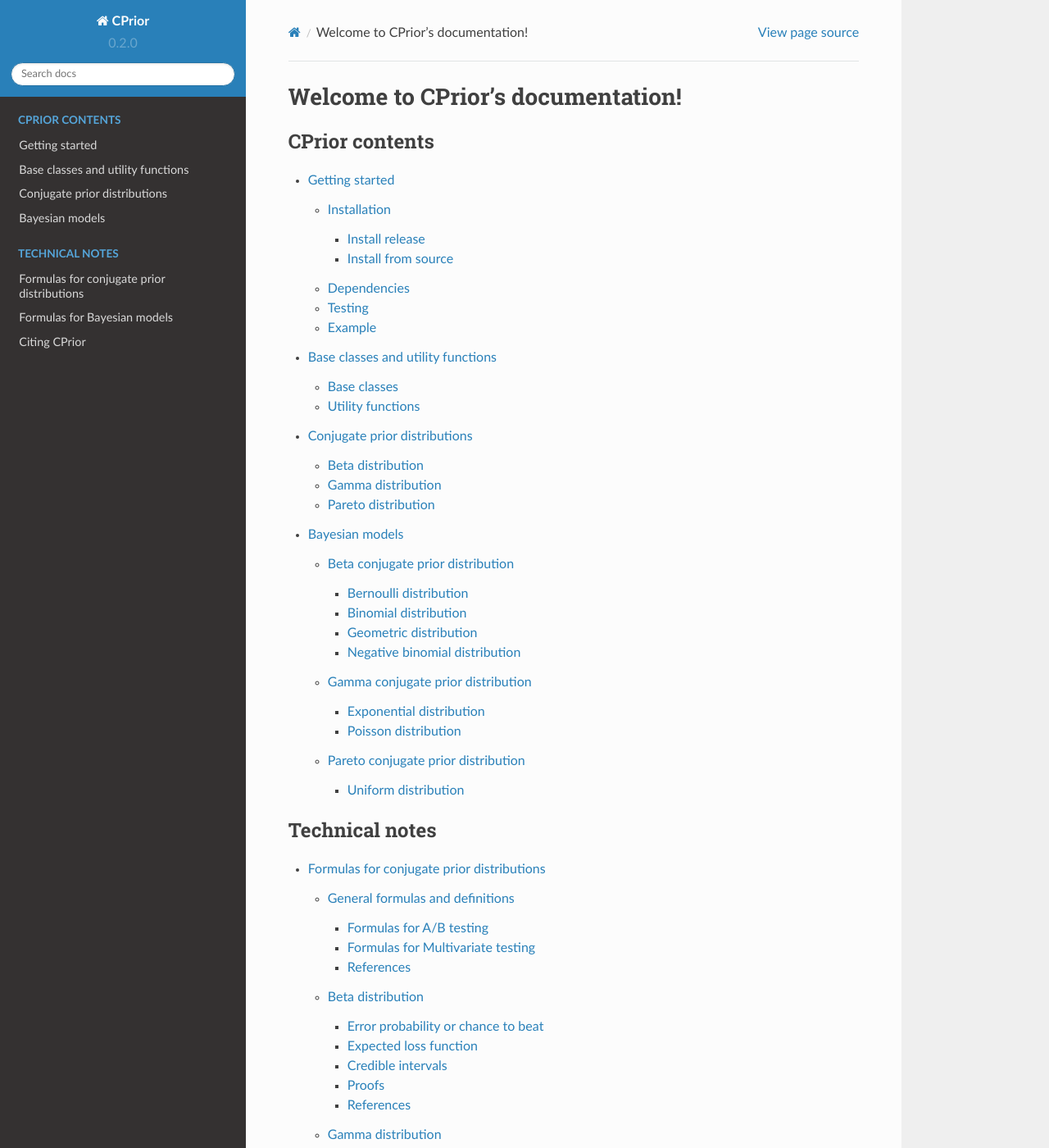
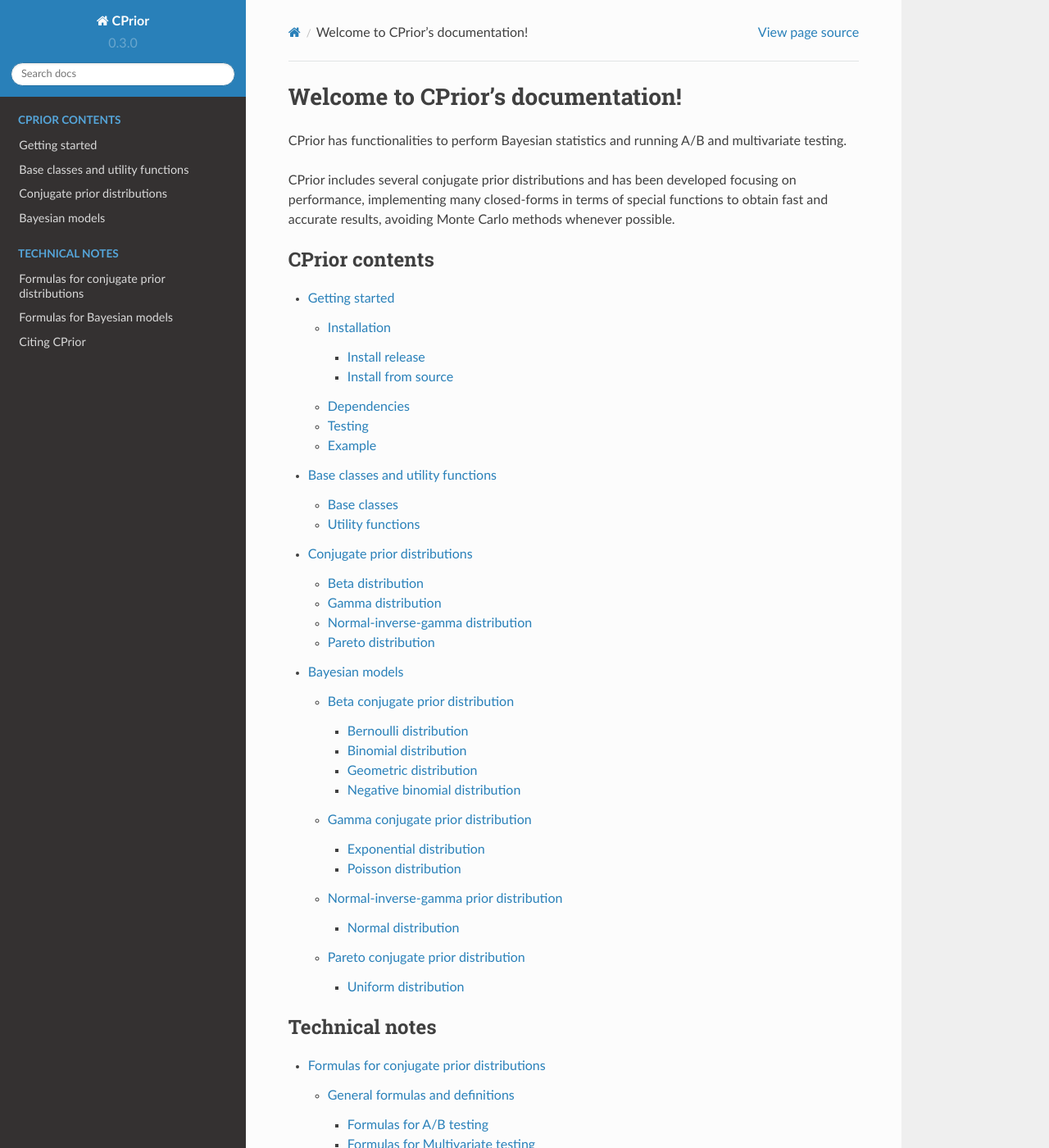
Before and after one commit to guillermo-navas-palencia/cprior, a Sphinx documentation site: the page built from doc/source/index.rst, in a window 1280 px wide and 1400 px high. Shown: the whole window at 82% size. Built offline with Sphinx 7.4.7 and the Read the Docs theme 2.0.0, drawn with Linux system fonts in a browser that asks for light colours; some of the changed text lies outside the part shown.

Commit message:
Prepare docs for release 0.3.0. Add description to index page

```diff
--- a/doc/source/conf.py
+++ b/doc/source/conf.py
@@ -24,9 +24,9 @@
 author = 'Guillermo Navas-Palencia'
 
 # The short X.Y version
-version = '0.2.0'
+version = '0.3.0'
 # The full version, including alpha/beta/rc tags
-release = '0.2.0'
+release = '0.3.0'
 
 
 # -- General configuration ---------------------------------------------------
--- a/doc/source/conjugate.rst
+++ b/doc/source/conjugate.rst
@@ -5,8 +5,9 @@
 distribution.
 
 .. toctree::
-	:maxdepth: 2
+   :maxdepth: 2
 
-	conjugate_beta
-	conjugate_gamma
-	conjugate_pareto
+   conjugate_beta
+   conjugate_gamma
+   conjugate_normal_inverse_gamma
+   conjugate_pareto
--- a/doc/source/formulas_conjugate.rst
+++ b/doc/source/formulas_conjugate.rst
@@ -7,4 +7,5 @@
    formulas_conjugate_general
    formulas_conjugate_beta
    formulas_conjugate_gamma
+   formulas_conjugate_normal_inverse_gamma
    formulas_conjugate_pareto
--- a/doc/source/formulas_models.rst
+++ b/doc/source/formulas_models.rst
@@ -21,6 +21,13 @@
    formulas_models_exponential
    formulas_models_poisson
 
+Normal-inverse-gamma prior distribution
+---------------------------------------
+
+.. toctree::
+   :maxdepth: 2
+
+   formulas_models_normal
 
 Pareto conjugate prior distribution
 -----------------------------------
--- a/doc/source/index.rst
+++ b/doc/source/index.rst
@@ -5,6 +5,10 @@
 
 Welcome to CPrior's documentation!
 ==================================
+
+CPrior has functionalities to perform Bayesian statistics and running A/B and multivariate testing.
+
+CPrior includes several conjugate prior distributions and has been developed focusing on performance, implementing many closed-forms in terms of special functions to obtain fast and accurate results, avoiding Monte Carlo methods whenever possible.
 
 .. toctree::
    :maxdepth: 3
--- a/doc/source/models.rst
+++ b/doc/source/models.rst
@@ -25,6 +25,15 @@
    models_exponential
    models_poisson
 
+Normal-inverse-gamma prior distribution
+---------------------------------------
+
+List of supported sampling distributions using a conjugate normal-inverse-gamma distribution for their parameters.
+
+.. toctree::
+   :maxdepth: 2
+
+   models_normal
 
 Pareto conjugate prior distribution
 -----------------------------------
```
